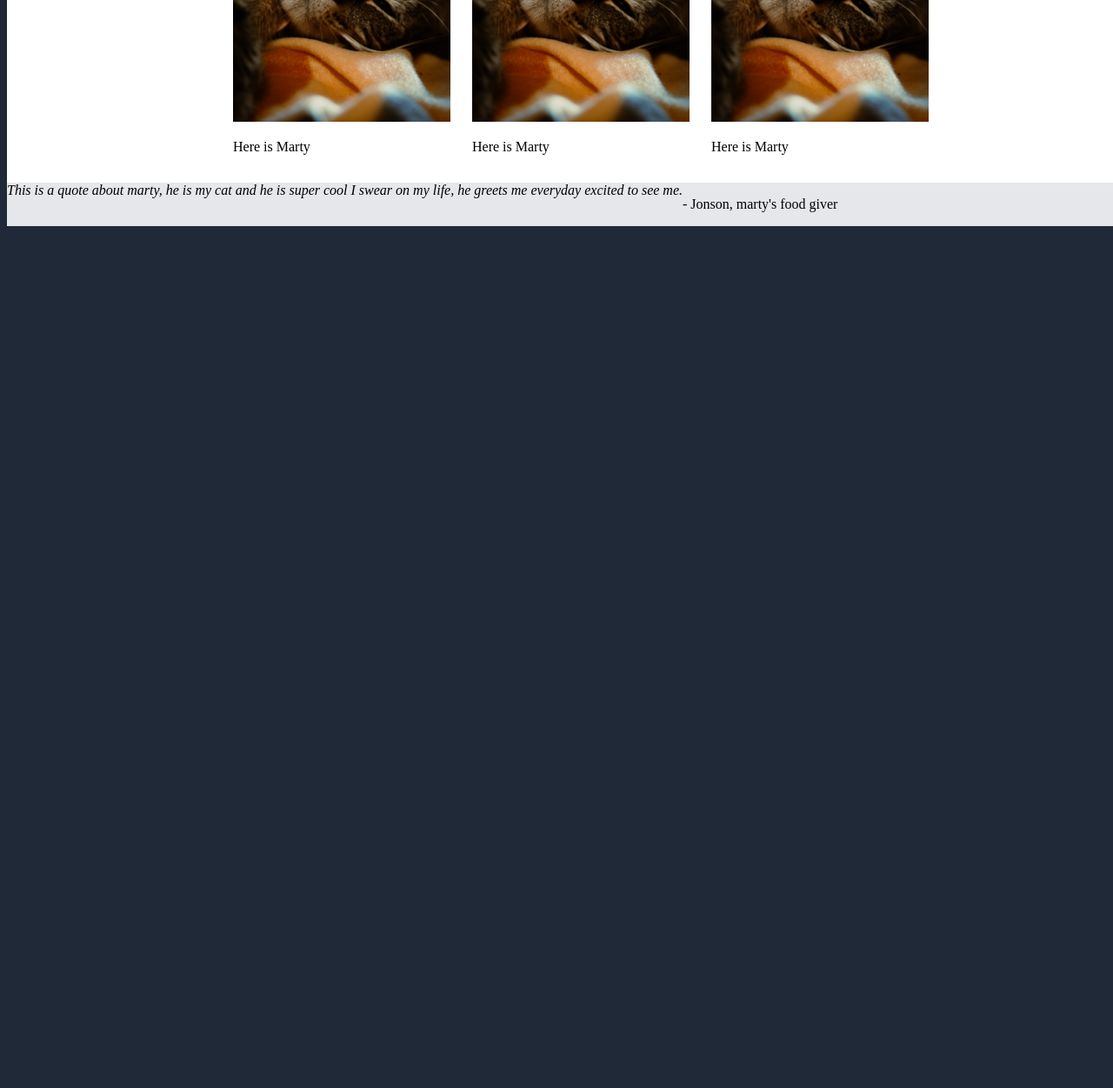
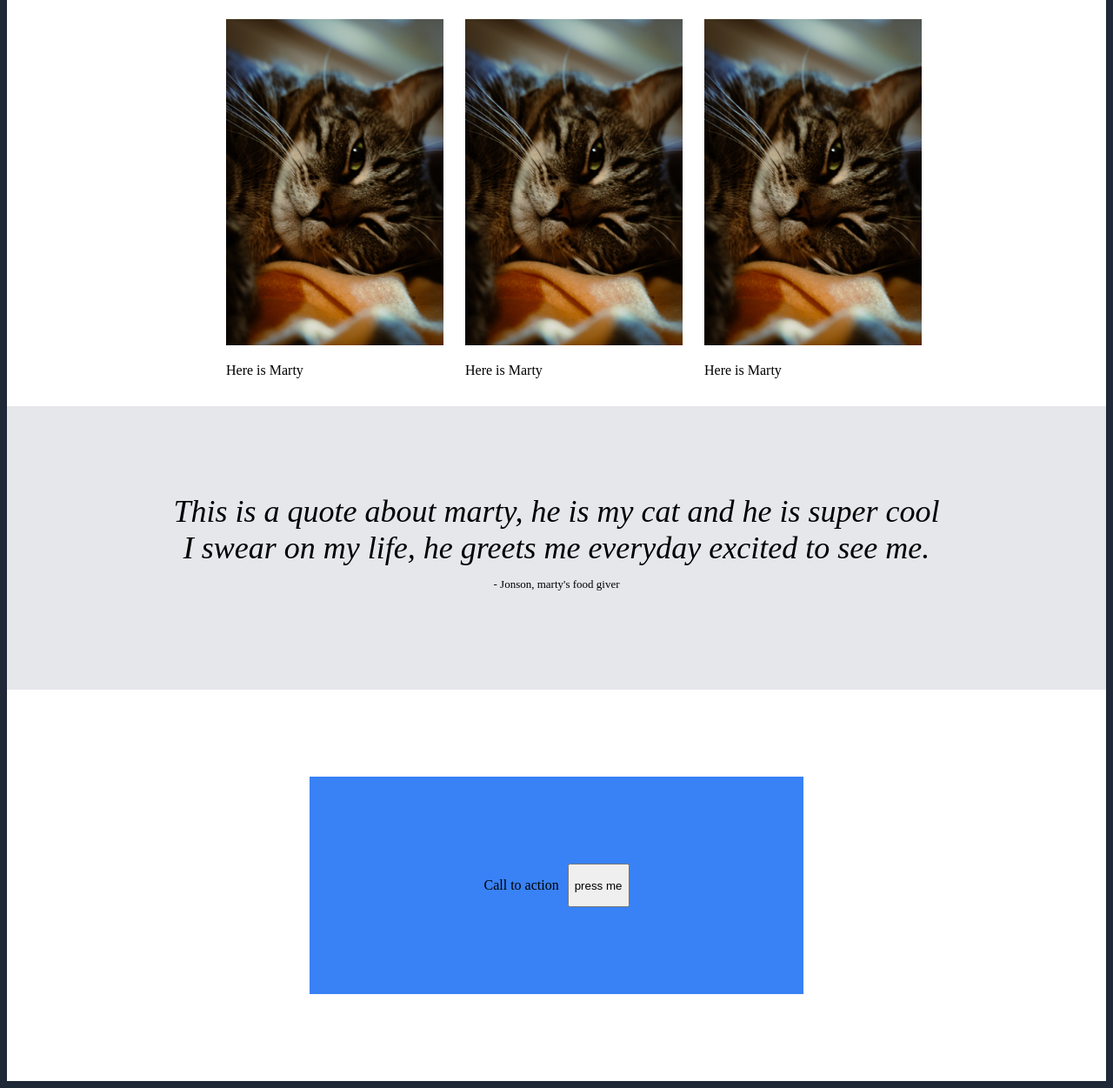
Before and after one commit to StunnaDawg/landing-page, a plain HTML site: page index.html in a window 1280 px wide. Shown: the part 532-1783 px from the top of the page at 87% size. Before the commit the page ends 800 px from the top, so only its background shows below. Drawn offline with Linux system fonts and the light colour scheme.

Commit message:
action button + quote fix

```diff
--- a/index.html
+++ b/index.html
@@ -43,8 +43,18 @@
         </ul>
     </div>
     <div class="quote">
-        <i>This is a quote about marty, he is my cat and he is super cool I swear on my life, he greets me everyday excited to see me.</i>
+        <i>This is a quote about marty, he is my cat and he is super cool </i>
+        <i> I swear on my life, he greets me everyday excited to see me.</i>
+       <div class="creds">
         <p>- Jonson, marty's food giver</p>
+        </div>
     </div>
+    <div class="action">
+        <div class="action-button">
+            <p>Call to action</p>
+            <button> press me </button>
+        </div>
+    </div>
+
 </body>
 </html>
--- a/styles.css
+++ b/styles.css
@@ -1,12 +1,12 @@
 
 
-html, body {
+body {
     background-color: #1F2937;
     display: flex;
     flex-direction: column;
-    overflow: scroll;
-    width: 100%;
-    height: 100%;
+    overflow-y: scroll;
+    min-height: 100vh;
+    scroll-behavior: smooth;
 }
 
 h3 {
@@ -86,7 +86,41 @@ img {
 
 .quote {
     background-color: #e5e7eb;
+    font-size: 36px;
+    display: flex;
+    flex: 1 0 auto;
+    flex-direction: column;
+    padding-top: 100px;
+    padding-bottom: 100px;
+    margin-top: auto;
+    margin-bottom: auto;
+    justify-content: center;
+    align-items: center;
+}
+
+
+.creds {
+    display: flex;
+    font-size: small;
+}
+
+.action {
+    background-color: white;
     display: flex;
     flex: 1;
+    padding-top: 100px;
+    padding-bottom: 100px;
     margin-top: auto;
+    justify-content: center;
 }
+
+.action-button {
+    background-color: #3882f6;
+    display: flex;
+    flex-direction: row;
+    gap: 10px;
+    padding-left: 200px;
+    padding-right: 200px;
+    padding-top: 100px;
+    padding-bottom: 100px;
+}
```
